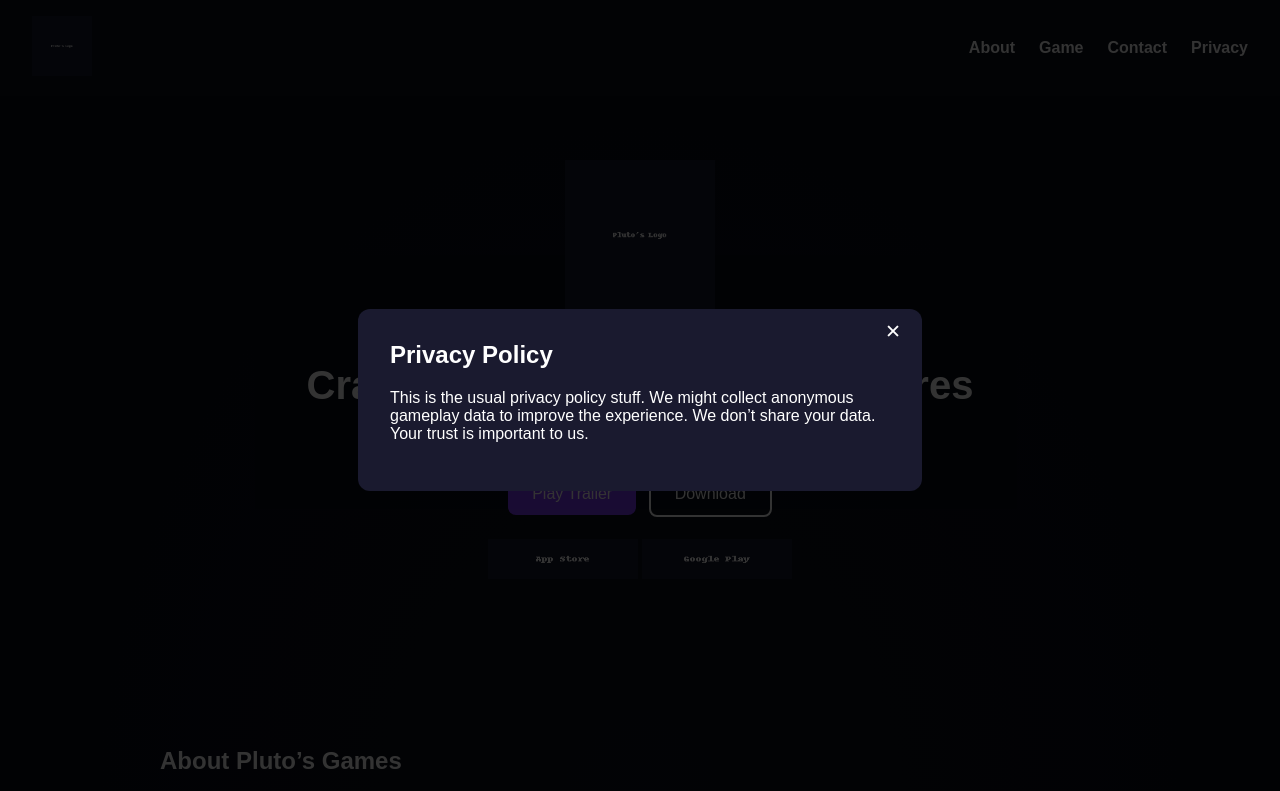
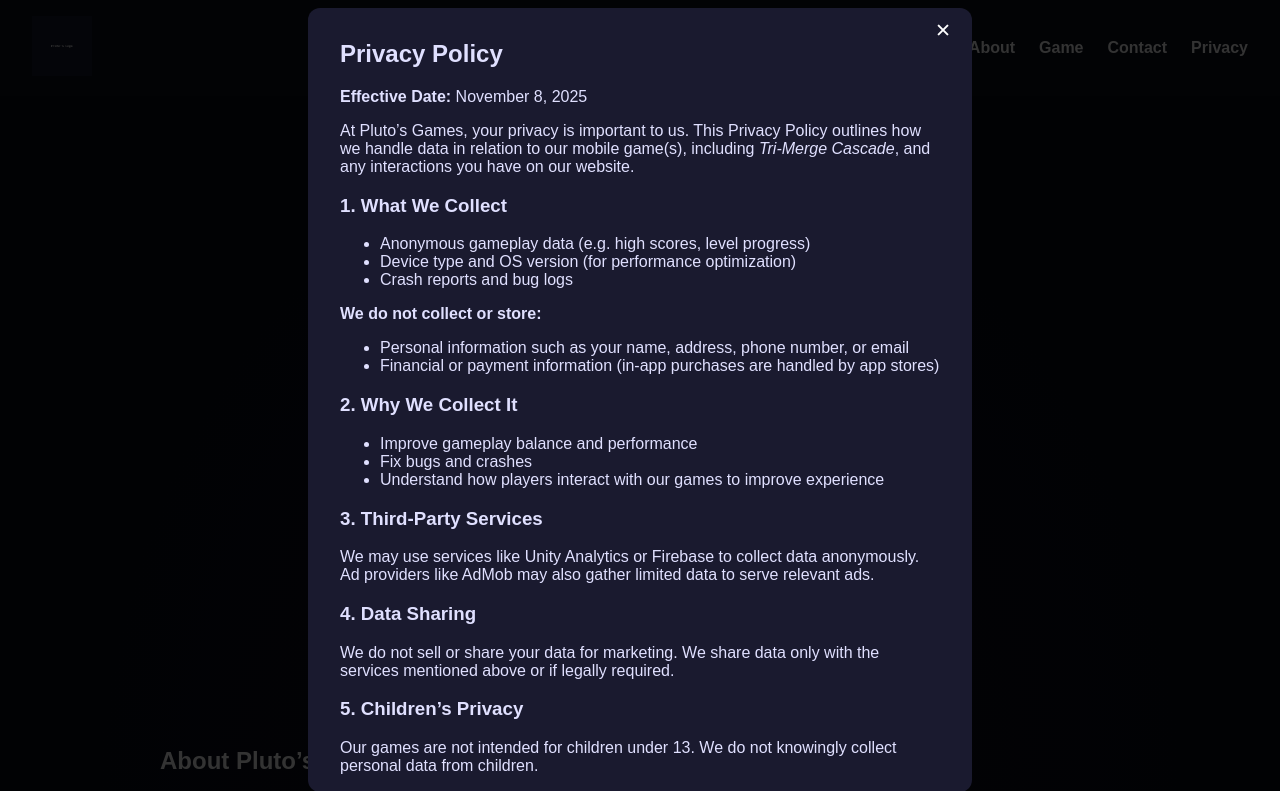
Before and after one commit to Agadaev/Agadaev.github.io, a plain HTML site: page index.html in a window 1280 px wide. Both pictures are taken after a click on the link "Privacy". Shown: the top 791 px of the page. Drawn offline with Linux system fonts and the light colour scheme.

Commit message:
Update index.html

```diff
--- a/index.html
+++ b/index.html
@@ -110,9 +110,12 @@
       background: #1a1a2f;
       padding: 2rem;
       border-radius: 12px;
-      max-width: 500px;
+      max-width: 600px;
       text-align: left;
       position: relative;
+      color: #e0e0ff;
+      overflow-y: auto;
+      max-height: 90vh;
     }
     #privacyPopup .close-btn {
       position: absolute;
@@ -189,7 +192,33 @@
     <div class="popup-content">
       <button class="close-btn" onclick="closePrivacyPopup()">✕</button>
       <h2>Privacy Policy</h2>
-      <p>This is the usual privacy policy stuff. We might collect anonymous gameplay data to improve the experience. We don’t share your data. Your trust is important to us.</p>
+      <p><strong>Effective Date:</strong> November 8, 2025</p>
+      <p>At Pluto’s Games, your privacy is important to us. This Privacy Policy outlines how we handle data in relation to our mobile game(s), including <em>Tri‑Merge Cascade</em>, and any interactions you have on our website.</p>
+      <h3>1. What We Collect</h3>
+      <ul>
+        <li>Anonymous gameplay data (e.g. high scores, level progress)</li>
+        <li>Device type and OS version (for performance optimization)</li>
+        <li>Crash reports and bug logs</li>
+      </ul>
+      <p><strong>We do not collect or store:</strong></p>
+      <ul>
+        <li>Personal information such as your name, address, phone number, or email</li>
+        <li>Financial or payment information (in-app purchases are handled by app stores)</li>
+      </ul>
+      <h3>2. Why We Collect It</h3>
+      <ul>
+        <li>Improve gameplay balance and performance</li>
+        <li>Fix bugs and crashes</li>
+        <li>Understand how players interact with our games to improve experience</li>
+      </ul>
+      <h3>3. Third-Party Services</h3>
+      <p>We may use services like Unity Analytics or Firebase to collect data anonymously. Ad providers like AdMob may also gather limited data to serve relevant ads.</p>
+      <h3>4. Data Sharing</h3>
+      <p>We do not sell or share your data for marketing. We share data only with the services mentioned above or if legally required.</p>
+      <h3>5. Children’s Privacy</h3>
+      <p>Our games are not intended for children under 13. We do not knowingly collect personal data from children.</p>
+      <h3>6. Contact</h3>
+      <p>Questions? Contact us at <a href="mailto:privacy@plutosgames.com">privacy@plutosgames.com</a></p>
     </div>
   </div>
 </body>
```
